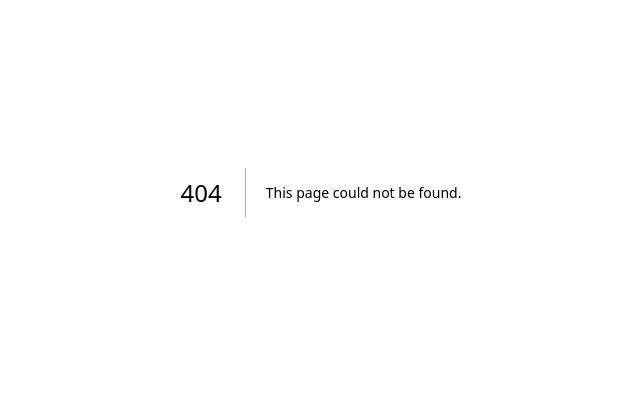
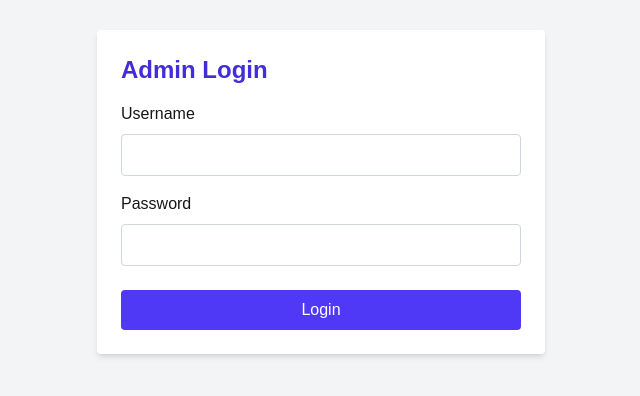
Before and after one commit to Avizaz040/WallpaperSite, a Next.js app: page /login in a window 1280 px wide. Before the commit this address had no page. Shown: the part 208-604 px from the top of the page, without its empty margins (319-959 px from the left). Built offline with nearby package versions, Linux system fonts and the light colour scheme.

Commit message:
admin login

```diff
--- /dev/null
+++ b/src/app/login/page.jsx
@@ -0,0 +1,64 @@
+'use client'
+
+import { useState, useEffect } from 'react'
+import { useRouter } from 'next/navigation'
+
+export default function LoginPage() {
+  const [username, setUsername] = useState('')
+  const [password, setPassword] = useState('')
+  const router = useRouter()
+
+  const handleLogin = (e) => {
+    e.preventDefault()
+
+    // Replace with real auth check
+    if (username === 'admin' && password === 'admin123') {
+      localStorage.setItem('isAdmin', 'true')
+      router.push('/upload')
+    } else {
+      alert('Invalid credentials')
+    }
+  }
+
+  useEffect(() => {
+    if (localStorage.getItem('isAdmin') === 'true') {
+      router.push('/upload')
+    }
+  }, [])
+
+  return (
+    <main className="min-h-screen flex items-center justify-center bg-gray-100 p-6">
+      <form
+        onSubmit={handleLogin}
+        className="bg-white p-6 rounded shadow-md w-full max-w-md"
+      >
+        <h2 className="text-2xl font-bold mb-4 text-indigo-700">Admin Login</h2>
+
+        <label className="block mb-2 font-medium">Username</label>
+        <input
+          type="text"
+          value={username}
+          onChange={(e) => setUsername(e.target.value)}
+          required
+          className="w-full border border-gray-300 p-2 rounded mb-4"
+        />
+
+        <label className="block mb-2 font-medium">Password</label>
+        <input
+          type="password"
+          value={password}
+          onChange={(e) => setPassword(e.target.value)}
+          required
+          className="w-full border border-gray-300 p-2 rounded mb-6"
+        />
+
+        <button
+          type="submit"
+          className="bg-indigo-600 text-white w-full py-2 rounded hover:bg-indigo-700"
+        >
+          Login
+        </button>
+      </form>
+    </main>
+  )
+}
--- a/src/app/upload/page.js
+++ b/src/app/upload/page.js
@@ -1,38 +1,60 @@
-'use client'
+"use client";
 
-import { useState } from 'react'
-import { useRouter } from 'next/navigation'
+import { useState, useEffect } from "react";
+import { useRouter } from "next/navigation";
 
 export default function UploadPage() {
-  const [title, setTitle] = useState('')
-  const [category, setCategory] = useState('')
-  const [image, setImage] = useState('')
-  const router = useRouter()
+  const [title, setTitle] = useState("");
+  const [category, setCategory] = useState("");
+  const [image, setImage] = useState("");
+  const [authorized, setAuthorized] = useState(false);
+  const router = useRouter();
+
+  useEffect(() => {
+    const isAdmin = localStorage.getItem("isAdmin") === "true";
+    if (!isAdmin) {
+      router.push("/login");
+    } else {
+      setAuthorized(true);
+    }
+  }, []);
 
   const handleSubmit = async (e) => {
-    e.preventDefault()
+    e.preventDefault();
 
-    const res = await fetch('/api/wallpapers', {
-      method: 'POST',
-      headers: { 'Content-Type': 'application/json' },
+    const res = await fetch("/api/wallpapers", {
+      method: "POST",
+      headers: { "Content-Type": "application/json" },
       body: JSON.stringify({ title, category, image }),
-    })
+    });
 
     if (res.ok) {
-      alert('Wallpaper uploaded!')
-      router.push('/')
+      alert("Wallpaper uploaded!");
+      // router.push('/')
     } else {
-      alert('Upload failed')
+      alert("Upload failed");
     }
-  }
+  };
 
   return (
-    <main className="min-h-screen flex items-center justify-center bg-gray-100 p-6">
+    <main className="min-h-screen flex items-center justify-center bg-gray-100 p-6 ">
+      <button
+        onClick={() => {
+          localStorage.removeItem("isAdmin");
+          router.push("/login");
+        }}
+        className="absolute top-6 right-[10%] text-red-500 underline underline-offset-2 cursor-pointer"
+      >
+        Logout
+      </button>
+
       <form
         onSubmit={handleSubmit}
         className="bg-white p-6 rounded shadow-md w-full max-w-md"
       >
-        <h2 className="text-2xl font-bold mb-4 text-indigo-700">Upload New Wallpaper</h2>
+        <h2 className="text-2xl font-bold mb-4 text-indigo-700">
+          Upload New Wallpaper
+        </h2>
 
         <label className="block mb-2 font-medium">Title</label>
         <input
@@ -69,5 +91,5 @@
         </button>
       </form>
     </main>
-  )
+  );
 }
```
